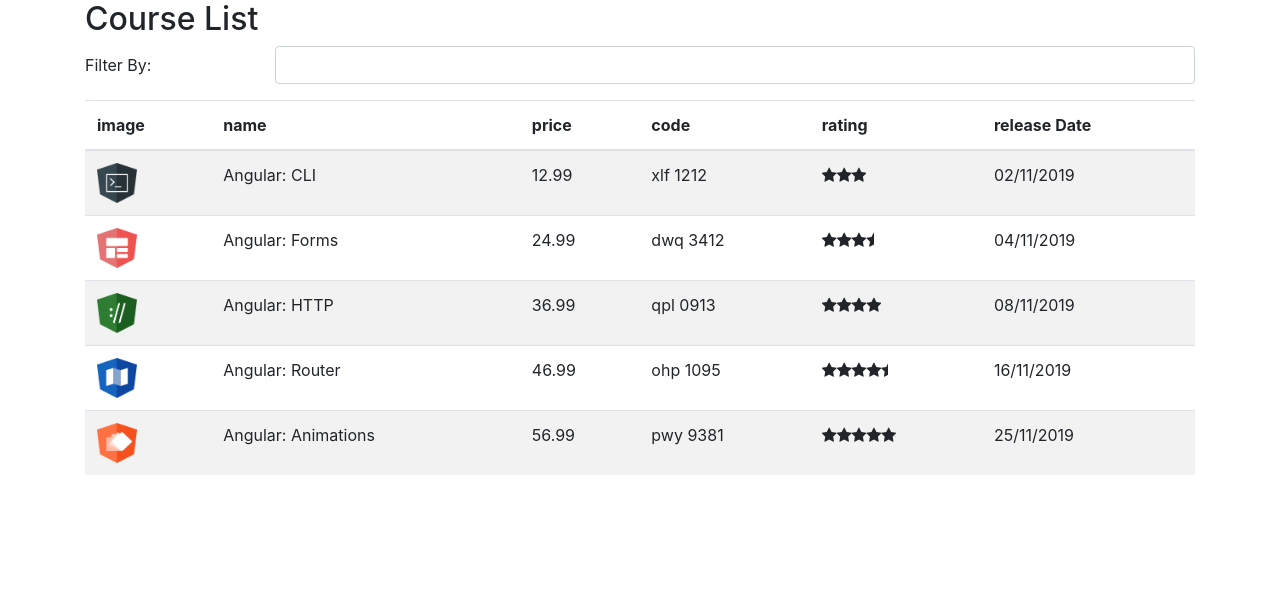
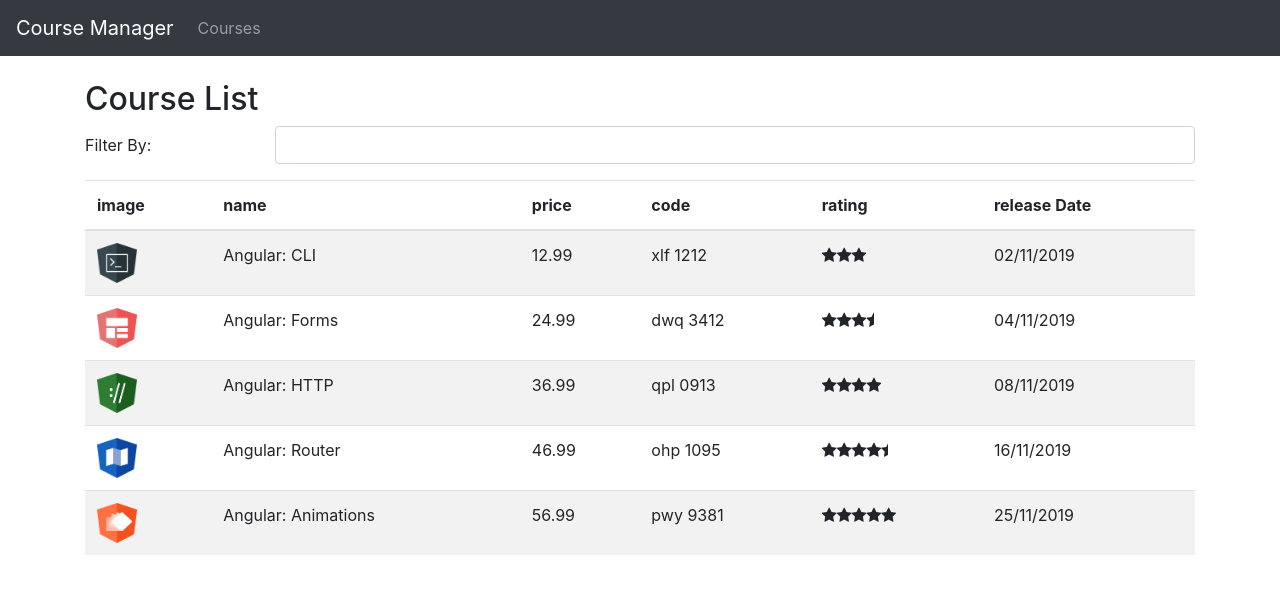
Before and after one commit to MacielMjose/courses-manager, an Angular app: page / in a window 1280 px wide. Shown: the top 594 px of the page. Built offline with nearby package versions, Linux system fonts and the light colour scheme.

Commit message:
criação do app-nav-bar

```diff
--- a/src/app/app.component.html
+++ b/src/app/app.component.html
@@ -1,3 +1,4 @@
-<div class='container'>
+<app-nav-bar></app-nav-bar>
+<div class='container mt-4'>
     <app-course-list></app-course-list>
 </div>
--- a/src/app/app.module.ts
+++ b/src/app/app.module.ts
@@ -6,13 +6,15 @@
 import { CourseListComponent } from './courses/course-list.components';
 import { starComponent } from 'src/star/star.component';
 import {ReplacePipe} from 'src/app/pipe/replace.pipe';
+import {navComponent} from 'src/app/nav-bar/nav-bar.component';
 
 @NgModule({
   declarations: [
     AppComponent,
     CourseListComponent,
     starComponent,
-    ReplacePipe
+    ReplacePipe,
+    navComponent
   ],
   imports: [
     BrowserModule,
--- a/src/app/nav-bar/nav-bar.component.html
+++ b/src/app/nav-bar/nav-bar.component.html
@@ -0,0 +1,16 @@
+<nav class="navbar navbar-expand-lg navbar-dark bg-dark">
+    <a href="#" class="navbar-brand">Course Manager</a>
+
+    <button class="navbar-toggler" type="button" data-toggle="collapse" data-target="#navbarSupportedContent"
+        aria-controls="navbarSupportedContent" aria-expanded="false" aria-label="Toggle navigation">
+        <span class="navbar-toggler-icon"></span>
+    </button>
+
+    <div class="collapse navbar-collapse" id="navbarSupportedContent">
+        <ul class="navbar-nav mr-auto">
+            <li class="nav-item">
+                <a href="#" class="nav-link">Courses</a>
+            </li>
+        </ul>
+    </div>
+</nav>
--- a/src/app/nav-bar/nav-bar.component.ts
+++ b/src/app/nav-bar/nav-bar.component.ts
@@ -2,7 +2,7 @@
 
 @Component({
     selector:'app-nav-bar',
-    template: './nav-bar.component.html'
+    templateUrl: './nav-bar.component.html'
 })
 
 export class navComponent{
```
